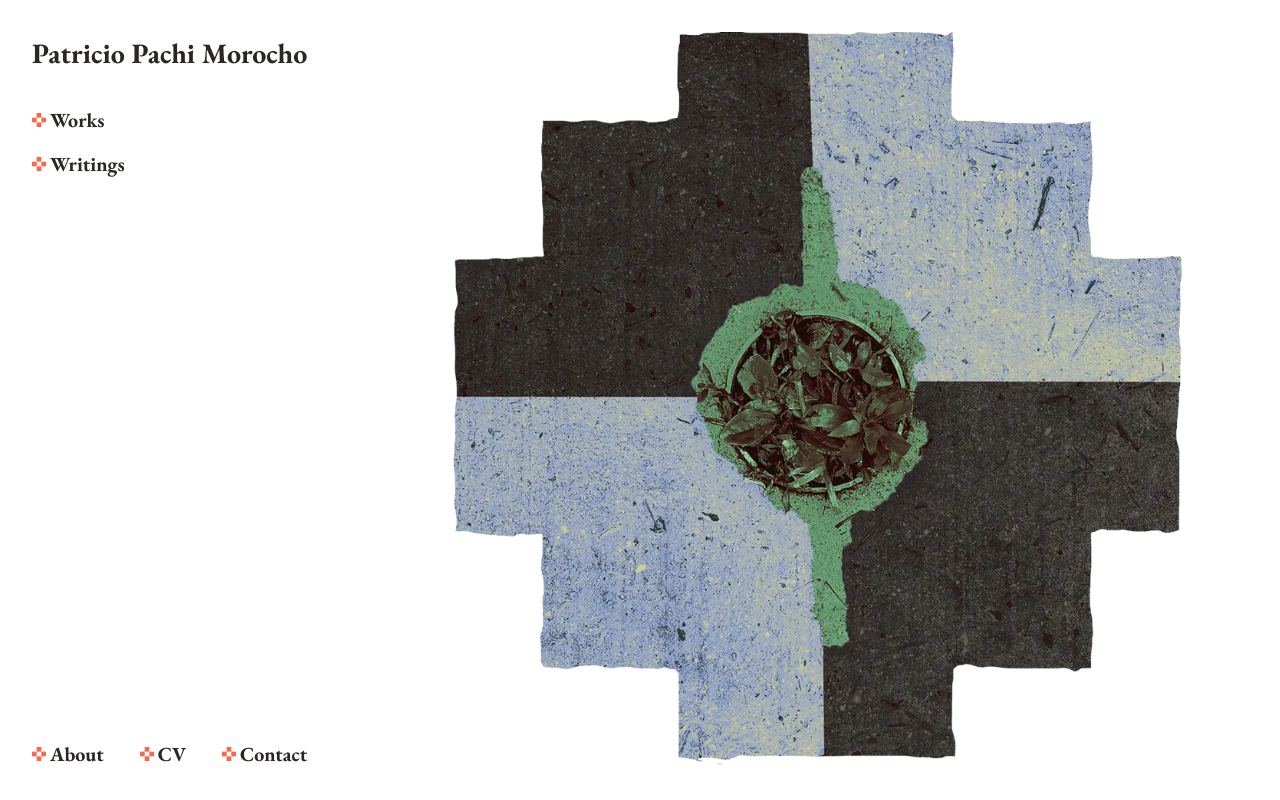
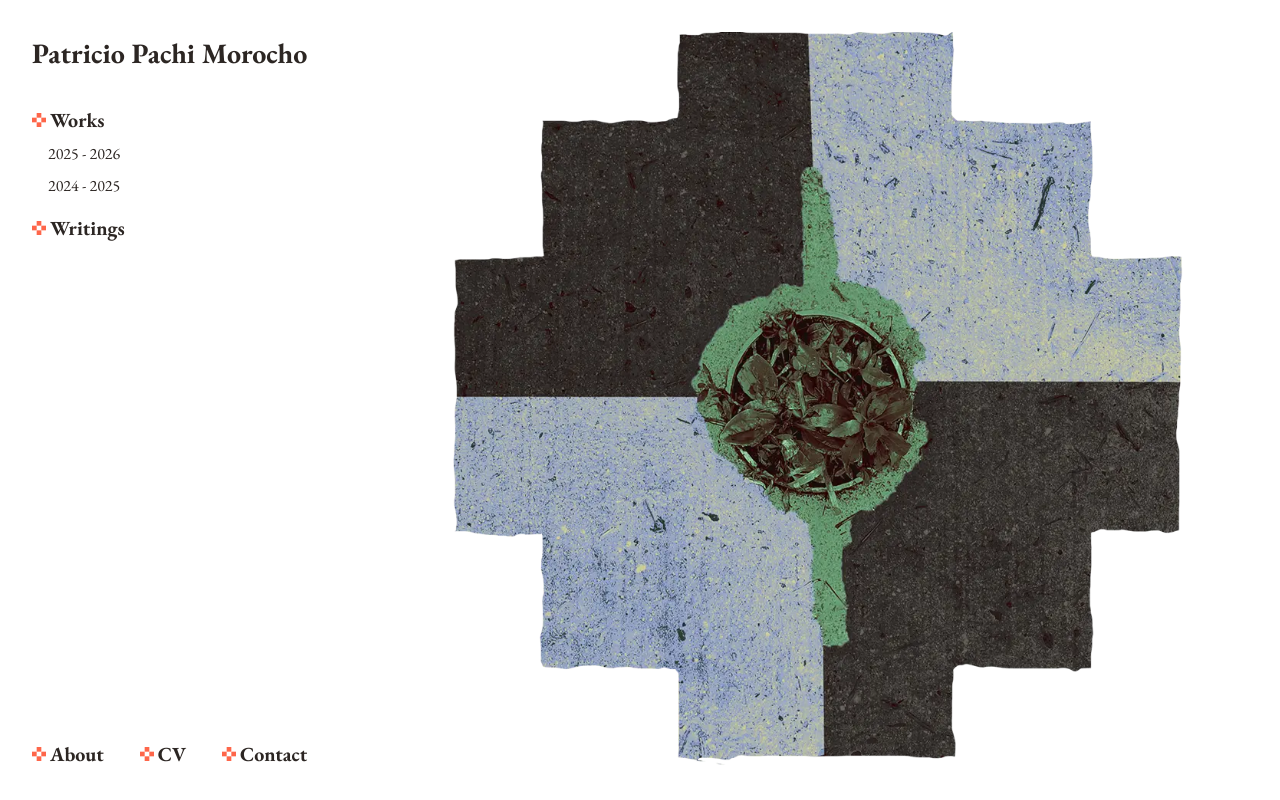
Before and after one commit to Mikadifo/PachiMorocho, a React (Vite) app: page / in a window 1280 px wide. Both pictures are taken after a click on the button "Works". Built offline with nearby package versions, Linux system fonts and the light colour scheme.

Commit message:
add: works sub menu

```diff
--- a/src/App.jsx
+++ b/src/App.jsx
@@ -1,16 +1,18 @@
 import { useState } from "react";
 import suyukuna from "./assets/suyukuna.webp";
+import Navbar from "./layouts/Navbar";
+import routes from "./constants/routes";
 
-import Navbar from "./layouts/Navbar";
+const { HOME } = routes;
 
 export default function App() {
-  const [current, setCurrent] = useState("home");
+  const [route, setRoute] = useState(HOME);
 
   return (
     <div className="flex h-screen p-8 max-w-[1440px] w-full mx-auto justify-between gap-20">
-      <Navbar />
+      <Navbar route={route} setRoute={setRoute} />
 
-      {current === "home" ? (
+      {route === HOME ? (
         <img
           className="w-full h-full overflow-hidden object-contain"
           src={suyukuna}
--- a/src/components/link.jsx
+++ b/src/components/link.jsx
@@ -1,8 +1,11 @@
 import linkIcon from "./../assets/linkIcon.svg";
 
-export default function Link({ label }) {
+export default function Link({ label, onClick }) {
   return (
-    <button className="flex gap-1 text-dark font-heading font-bold text-xl cursor-pointer group items-center">
+    <button
+      className="flex gap-1 text-dark font-heading font-bold text-xl cursor-pointer group items-center"
+      onClick={onClick}
+    >
       <img
         src={linkIcon}
         alt="Link Icon"
--- /dev/null
+++ b/src/constants/routes.js
@@ -0,0 +1,12 @@
+const routes = {
+  HOME: "home",
+  ABOUT: "about",
+  CONTACT: "contact",
+  CV: "cv",
+  WORKS: {
+    2025: "works:2025",
+    2024: "works:2024",
+  },
+};
+
+export default routes;
--- a/src/index.css
+++ b/src/index.css
@@ -19,6 +19,10 @@
     color: #2c2623;
   }
 
+  .text-main {
+    color: #fe664a;
+  }
+
   .font-heading {
     font-family: "EBGaramond", serif;
   }
--- a/src/layouts/Navbar.jsx
+++ b/src/layouts/Navbar.jsx
@@ -1,6 +1,16 @@
+import { useState } from "react";
 import Link from "../components/link";
+import routes from "../constants/routes";
 
-export default function Navbar() {
+const { WORKS } = routes;
+
+export default function Navbar({ route, setRoute }) {
+  const [showWorks, setShowWorks] = useState(false);
+
+  const handleWorks = () => {
+    setShowWorks(true);
+  };
+
   return (
     <div className="flex flex-col text-dark">
       <h1 className="font-bold font-heading text-[28px] whitespace-nowrap pb-8">
@@ -10,7 +20,29 @@ export default function Navbar() {
       <div className="flex flex-col justify-between h-full">
         <ul className="flex flex-col gap-4">
           <li>
-            <Link label={"Works"} />
+            <Link label={"Works"} onClick={handleWorks} />
+            {showWorks ? (
+              <ul className="text-base font-heading flex flex-col gap-2 ms-4 mt-2">
+                <li>
+                  <button
+                    className={`${route === WORKS["2025"] ? "text-main font-bold" : "text-dark hover:opacity-80 cursor-pointer"}`}
+                    onClick={() => setRoute(WORKS["2025"])}
+                  >
+                    2025 - 2026
+                  </button>
+                </li>
+                <li>
+                  <button
+                    className={`${route === WORKS["2024"] ? "text-main font-bold" : "text-dark hover:opacity-80 cursor-pointer"}`}
+                    onClick={() => setRoute(WORKS["2024"])}
+                  >
+                    2024 - 2025
+                  </button>
+                </li>
+              </ul>
+            ) : (
+              ""
+            )}
           </li>
           <li>
             <Link label={"Writings"} />
```
